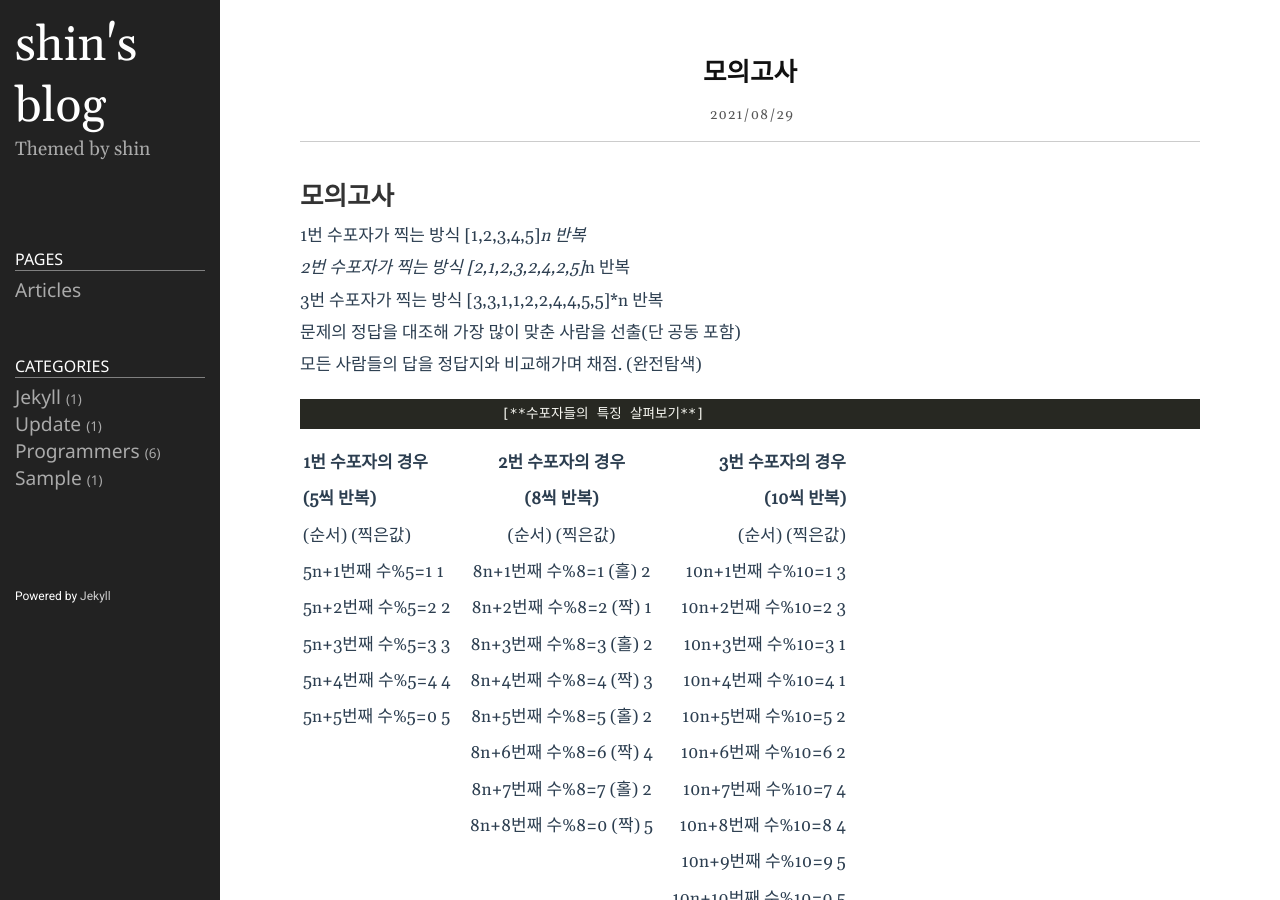
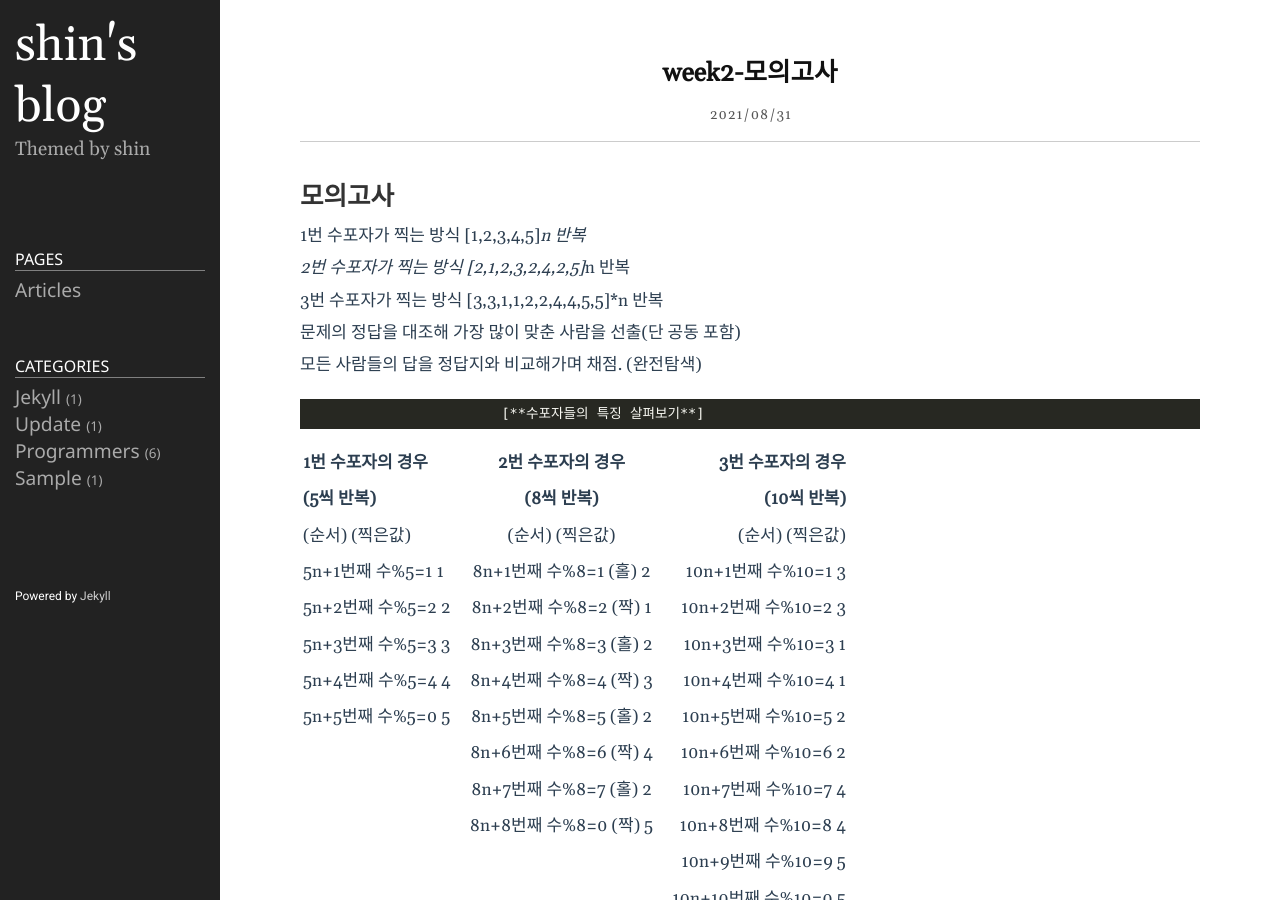
Before and after one commit to shina1221/shina1221.github.io, a Jekyll site: the page built from _posts/2020-01-02-post00.markdown, in a window 1280 px wide and 900 px high. Built offline with Jekyll 4.4.1, drawn with Linux system fonts in a browser that asks for light colours.

Commit message:
Update 2020-01-02-post00.markdown

```diff
--- a/_posts/2020-01-02-post00.markdown
+++ b/_posts/2020-01-02-post00.markdown
@@ -1,7 +1,7 @@
 ---
 layout: post
-title: 모의고사
-date: 2021-08-29 19:20:23 +0900
+title: week2-모의고사
+date: 2021-08-31 19:20:23 +0900
 category: programmers
 ---
 # 모의고사
```
